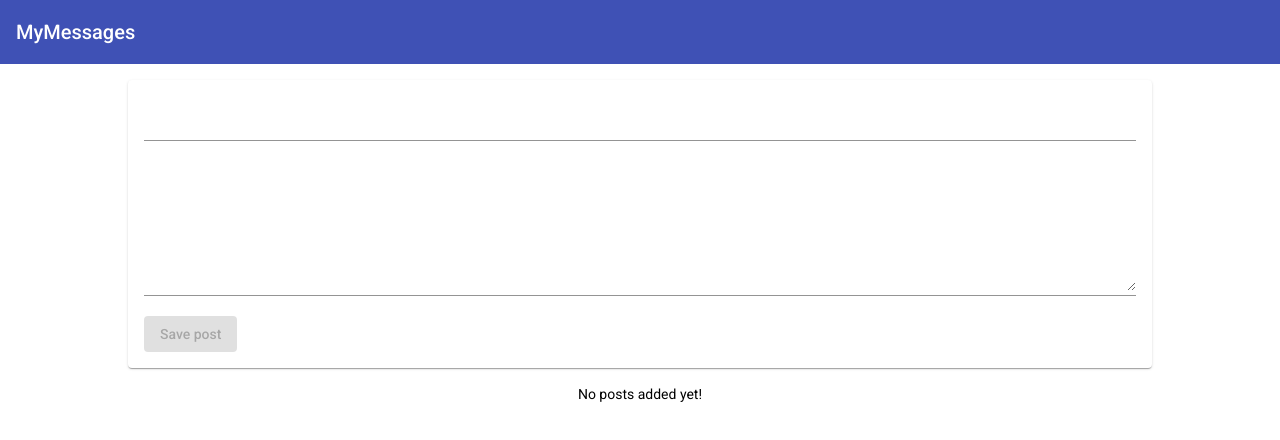
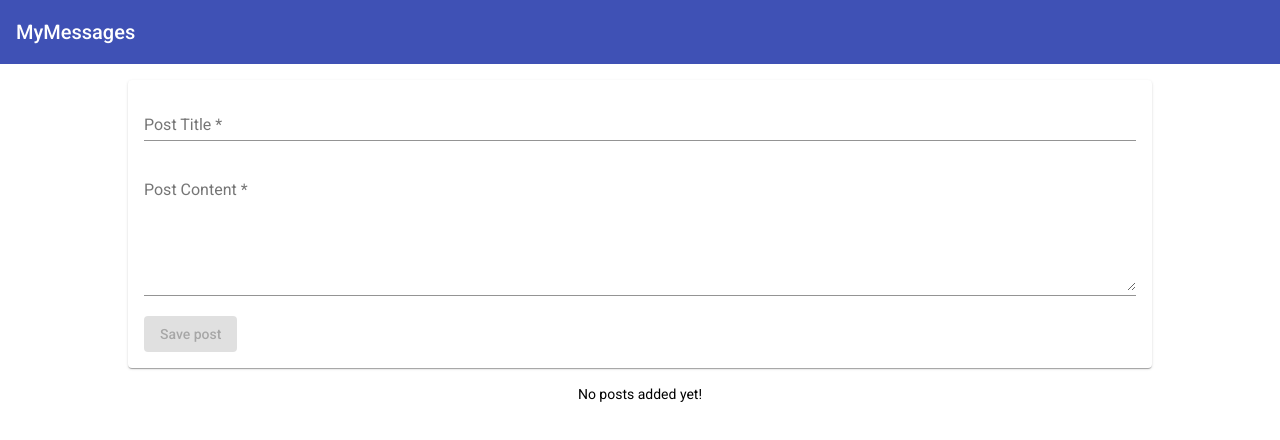
Before and after one commit to Chaka15/mean-app, an Angular app: page / in a window 1280 px wide. Shown: the top 440 px of the page. Built offline with nearby package versions, Linux system fonts and the light colour scheme.

Commit message:
add buttons + placeholders + form resetting

```diff
--- a/src/app/posts/post-create/post-create.component.html
+++ b/src/app/posts/post-create/post-create.component.html
@@ -1,11 +1,11 @@
 <mat-card>
   <form [formGroup]="form" (ngSubmit)="onAddPost()">
     <mat-form-field>
-      <input matInput type="text" formControlName="title">
+      <input matInput type="text" placeholder="Post Title" formControlName="title">
       <mat-error *ngIf="form.get('title')?.invalid">Please enter a valid title!</mat-error>
     </mat-form-field>
     <mat-form-field>
-      <textarea matInput rows="6" formControlName="content"></textarea>
+      <textarea matInput rows="6" placeholder="Post Content" formControlName="content"></textarea>
       <mat-error *ngIf="form.get('content')?.invalid">Please enter a valid content!</mat-error>
     </mat-form-field>
     <button type="submit" color="accent" mat-raised-button [disabled]="form.invalid">
--- a/src/app/posts/post-create/post-create.component.ts
+++ b/src/app/posts/post-create/post-create.component.ts
@@ -30,6 +30,7 @@ export class PostCreateComponent implements OnInit {
       content: this.form.value.content,
     };
     this.postsService.addPost(post);
+    this.form.reset();
   }
 
   private initializeForm(): void {
--- a/src/app/posts/post-list/post-list.component.html
+++ b/src/app/posts/post-list/post-list.component.html
@@ -4,6 +4,10 @@
       {{ post.title }}
     </mat-expansion-panel-header>
     <p>{{ post.content }}</p>
+    <mat-action-row>
+      <button mat-button color="primary">EDIT</button>
+      <button mat-button color="warn">DELETE</button>
+    </mat-action-row>
   </mat-expansion-panel>
 </mat-accordion>
 <p class="info-text mat-body-1" *ngIf="!posts.length">No posts added yet!</p>
```
